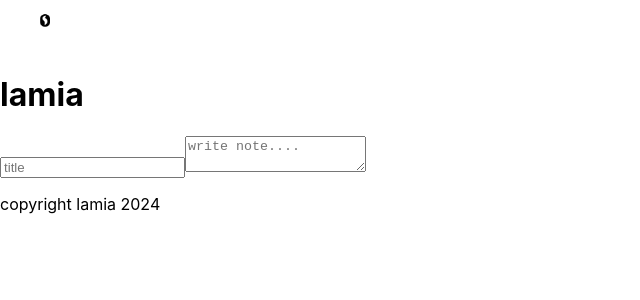
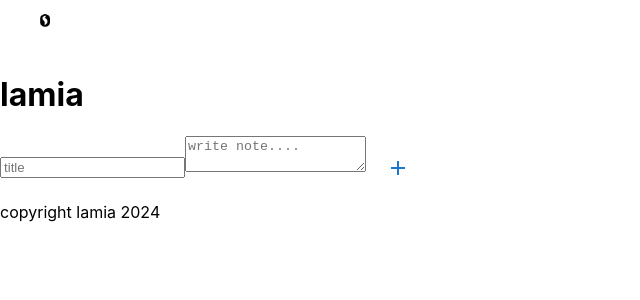
Before and after one commit to Fatiha26/google-keep-app-react, a React (Create React App) app: page / in a window 1280 px wide. Shown: the top 300 px of the page, without its empty margins (0-640 px from the left). Built offline with nearby package versions, Linux system fonts and the light colour scheme.

Commit message:
material ui icon added

```diff
--- a/package.json
+++ b/package.json
@@ -3,12 +3,18 @@
   "version": "0.1.0",
   "private": true,
   "dependencies": {
+    "@emotion/react": "^11.11.4",
+    "@emotion/styled": "^11.11.5",
+    "@mui/icons-material": "^5.15.20",
+    "@mui/material": "^5.15.20",
+    "@mui/styled-engine-sc": "^6.0.0-alpha.18",
     "@testing-library/jest-dom": "^5.17.0",
     "@testing-library/react": "^13.4.0",
     "@testing-library/user-event": "^13.5.0",
     "react": "^18.3.1",
     "react-dom": "^18.3.1",
     "react-scripts": "5.0.1",
+    "styled-components": "^6.1.11",
     "web-vitals": "^2.1.4"
   },
   "scripts": {
--- a/src/CreateNote.jsx
+++ b/src/CreateNote.jsx
@@ -1,6 +1,6 @@
 import React from 'react'
 import Button from '@mui/material/Button';
-
+import AddIcon from '@mui/icons-material/Add';
 
 const CreateNote = () => {
     return(
@@ -9,7 +9,9 @@ const CreateNote = () => {
             <form action="">
                 <input type="text" placeholder='title' />
                 <textarea placeholder='write note....'></textarea>
-                <Button></Button>
+                <Button>
+                    <AddIcon/>
+                </Button>
             </form>
         </div>
         </>
```
Also changed, not shown: 1 other file (tests, documents, lock files or other folders).
